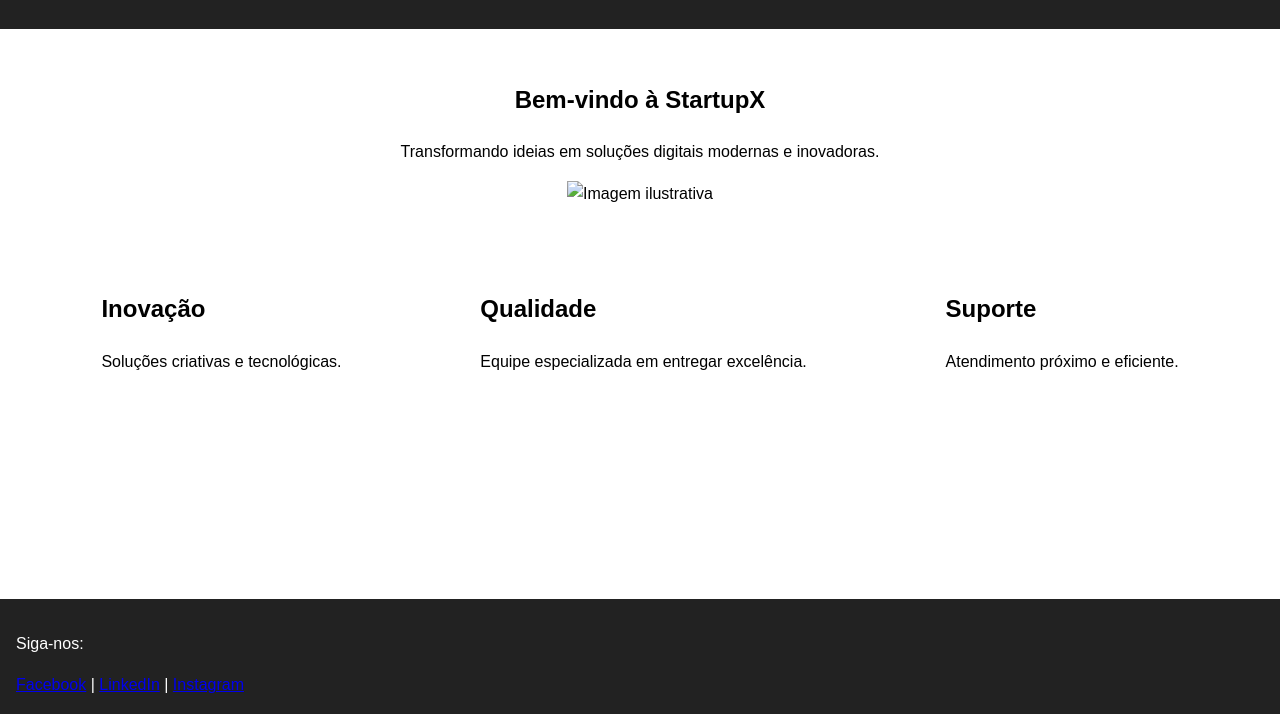
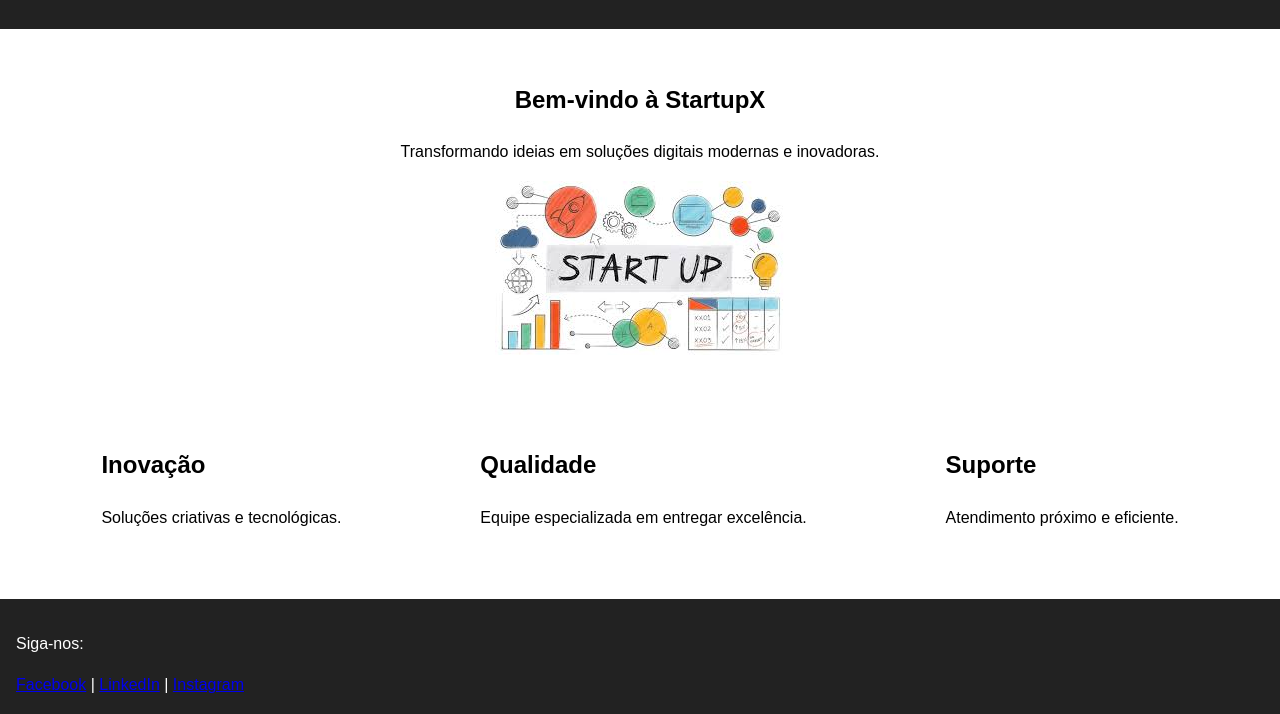
Before and after one commit to Ab1ga1l-tech/atividadeSenai, a plain HTML site: page index.html in a window 1280 px wide. Shown: the part 86-800 px from the top of the page. Drawn offline with Linux system fonts and the light colour scheme.

Commit message:
Update index.html

```diff
--- a/index.html
+++ b/index.html
@@ -23,7 +23,7 @@
     <section class="hero">
       <h1>Bem-vindo à StartupX</h1>
       <p>Transformando ideias em soluções digitais modernas e inovadoras.</p>
-      <img src="startup.jpn" alt="Imagem ilustrativa">
+      <img src="startup.jpg" alt="Imagem ilustrativa">
     </section>
 
     <section class="destaques">
```
